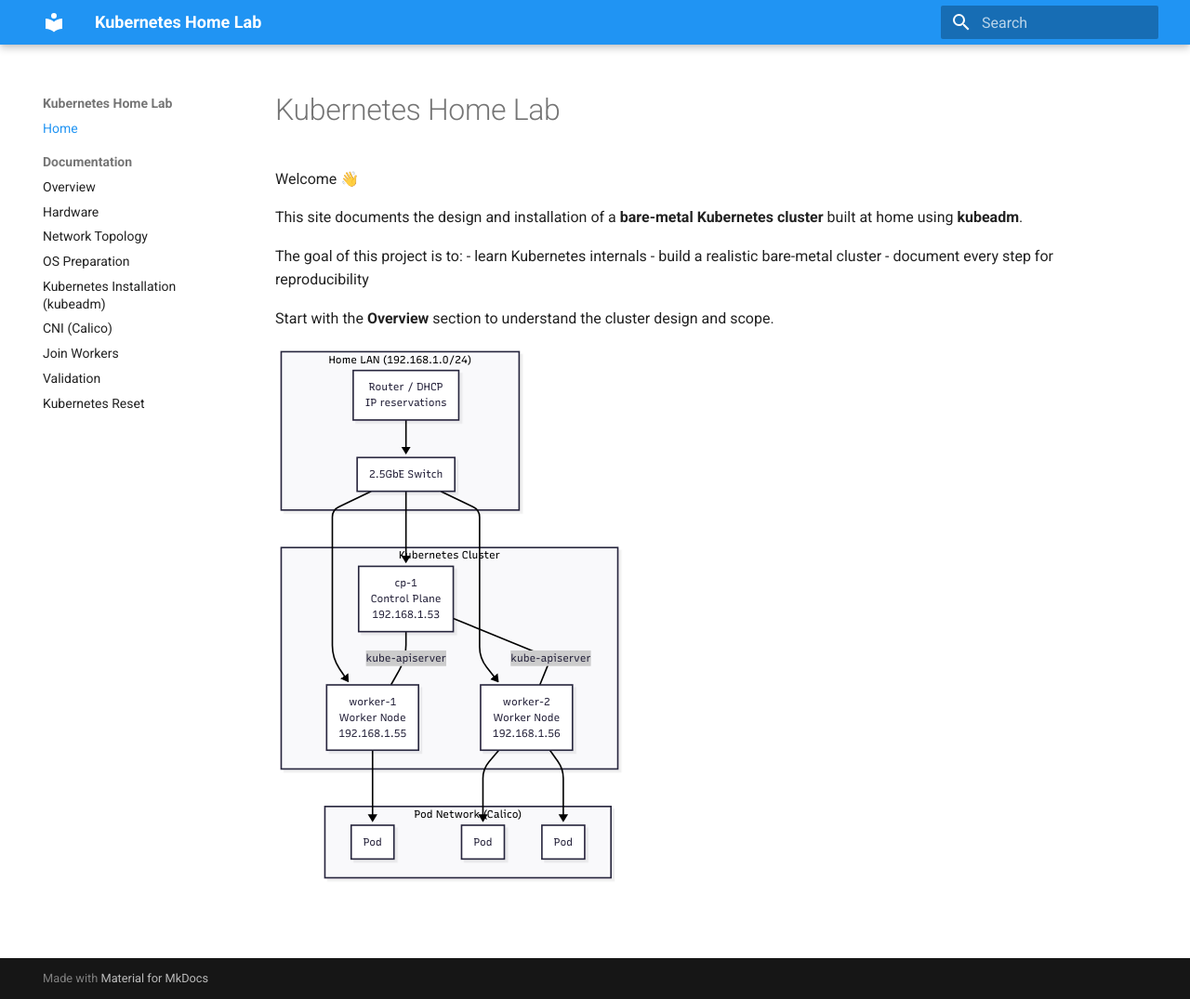
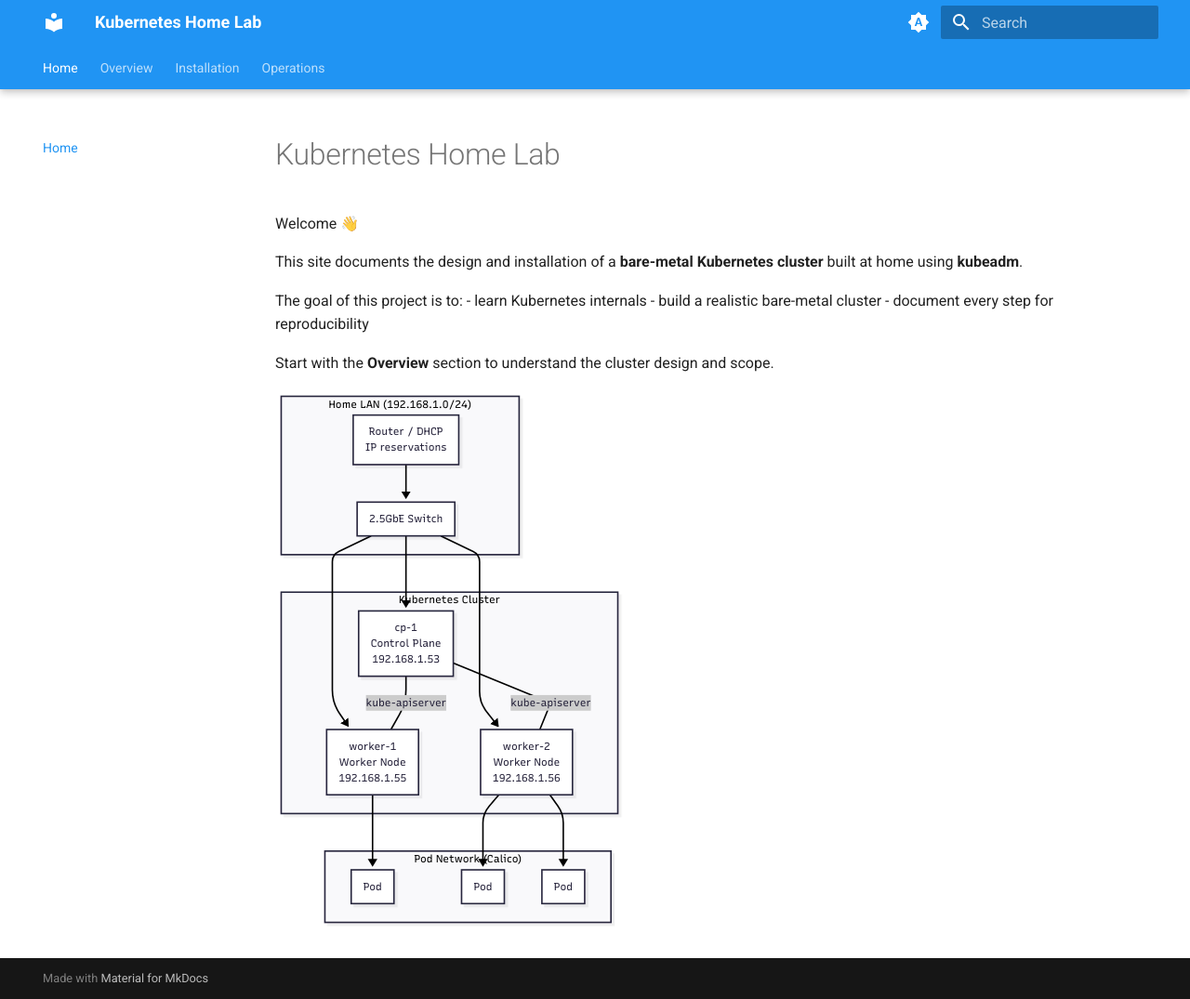
Before and after one commit to kaninda/kubernetes-home-lab, an MkDocs documentation site: the page built from docs/index.md, in a window 1280 px wide and 1075 px high. Shown: the whole window at 93% size. Built offline with MkDocs 1.6.1 and Material for MkDocs 9.7.7, drawn with Linux system fonts in a browser that asks for light colours.

Commit message:
docs: restructuration de la doc markdoc (#17)

```diff
--- a/mkdocs.yml
+++ b/mkdocs.yml
@@ -5,21 +5,44 @@ site_author: Arnaud
 theme:
   name: material
   language: en
+
   features:
+    - navigation.tabs              # 🔥 menu horizontal
+    - navigation.tabs.sticky       # onglets toujours visibles
+    - navigation.sections          # groupes dans la sidebar
+    - navigation.expand            # tout ouvert par défaut
     - navigation.instant
-    - navigation.sections
-    - navigation.expand
     - navigation.top
     - toc.integrate
     - search.highlight
     - search.suggest
+    - content.code.copy            # bouton copier sur le code
+
   palette:
-    - scheme: default
+    # Auto (système)
+    - media: "(prefers-color-scheme)"
+      toggle:
+        icon: material/brightness-auto
+        name: Switch theme
+
+    # Light
+    - media: "(prefers-color-scheme: light)"
+      scheme: default
       primary: blue
       accent: indigo
-    - scheme: slate
+      toggle:
+        icon: material/brightness-7
+        name: Switch to dark mode
+
+    # Dark
+    - media: "(prefers-color-scheme: dark)"
+      scheme: slate
       primary: blue
       accent: indigo
+      toggle:
+        icon: material/brightness-4
+        name: Switch to light mode
+
 
 markdown_extensions:
   - admonition
@@ -27,8 +50,8 @@ markdown_extensions:
   - footnotes
   - pymdownx.details
   - pymdownx.highlight
+  - pymdownx.inlinehilite
   - pymdownx.tabbed
-  - pymdownx.inlinehilite
   - toc:
       permalink: true
 
@@ -37,13 +60,18 @@ plugins:
 
 nav:
   - Home: index.md
-  - Documentation:
-      - Overview: overview.md
+
+  - Overview:
+      - Introduction: overview.md
       - Hardware: hardware.md
       - Network Topology: network-topology.md
+
+  - Installation:
       - OS Preparation: os-preparation.md
       - Kubernetes Installation (kubeadm): kubernetes-install.md
       - CNI (Calico): cni-calico.md
       - Join Workers: worker-join.md
+
+  - Operations:
       - Validation: validation.md
       - Kubernetes Reset: kubernetes-reset.md
```
